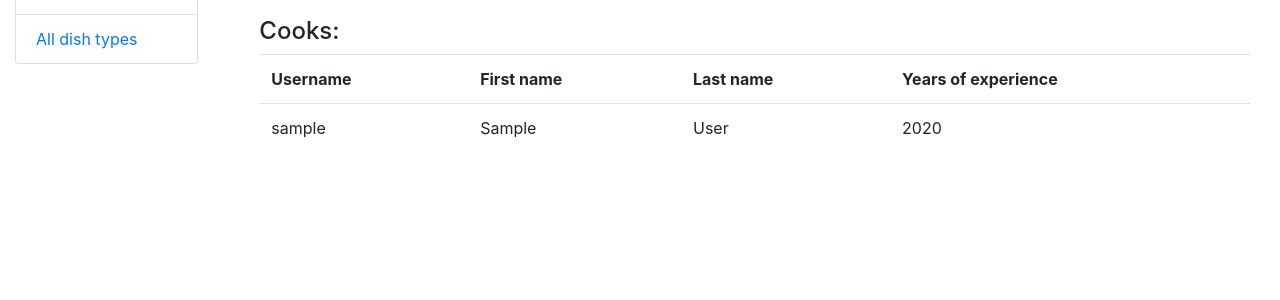
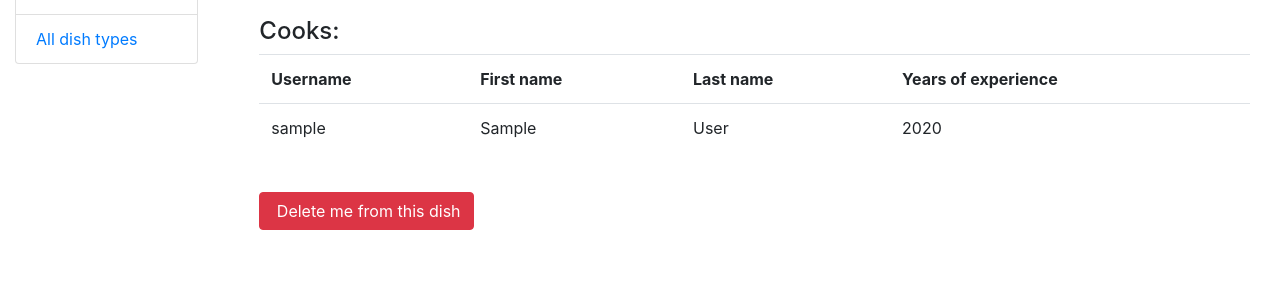
Before and after one commit to svitlana-savikhina/restaurant-kitchen-service, a Django app: page /dishes/1/ in a window 1280 px wide. Shown: the part 276-576 px from the top of the page. Run offline with Django 4.2, Linux system fonts and the light colour scheme; a user stored in the database is signed in; tables that the repository leaves empty hold one stand-in row (values such as "Sample post").

Commit message:
Create AssignToDishView, edit urls.py & dish_detail

```diff
--- a/kitchen/urls.py
+++ b/kitchen/urls.py
@@ -9,7 +9,7 @@ from kitchen.views import (
     CookDeleteView,
     DishListView,
     DishDetailView,
-    DishCreateView, DishUpdateView, DishDeleteView,
+    DishCreateView, DishUpdateView, DishDeleteView, AssignToDishView,
 )
 
 urlpatterns = [
@@ -54,6 +54,10 @@ urlpatterns = [
         "dishes/<int:pk>/delete/", DishDeleteView.as_view(),
         name="dish-delete",
     ),
+    path(
+        "dishes/<int:pk>/assigning/", AssignToDishView.as_view(),
+        name="cook-assigning",
+    ),
 ]
 
 app_name = "kitchen"
--- a/kitchen/views.py
+++ b/kitchen/views.py
@@ -1,5 +1,5 @@
 from django.contrib.auth.mixins import LoginRequiredMixin
-from django.shortcuts import render
+from django.shortcuts import render, get_object_or_404, redirect
 from django.urls import reverse_lazy
 from django.views import generic
 
@@ -77,3 +77,18 @@ class DishDeleteView(LoginRequiredMixin, generic.DeleteView):
     model = Dish
     template_name = "kitchen/dish_confirm_delete.html"
     success_url = reverse_lazy("kitchen:dish-list")
+
+
+class AssignToDishView(LoginRequiredMixin, generic.UpdateView):
+    model = Dish
+    fields = []
+
+    def post(self, request, *args, **kwargs):
+        pk = kwargs.get("pk")
+        dish = get_object_or_404(Dish, id=pk)
+        if request.user in dish.cooks.all():
+            dish.cooks.remove(request.user)
+        else:
+            dish.cooks.add(request.user)
+
+        return redirect("kitchen:dish-detail", pk)
--- a/templates/kitchen/dish_detail.html
+++ b/templates/kitchen/dish_detail.html
@@ -40,6 +40,19 @@
         </tr>
   {% endfor %}
     </table>
+     <br>
+     {% if user in dish.cooks.all %}
+  <form action="{% url 'kitchen:cook-assigning' pk=dish.id %}" method="post">
+  {% csrf_token %}
+  <input type="submit" value=" Delete me from this dish" class="btn btn-danger">
+  </form>
+
+  {% else %}
+ <form action="{% url 'kitchen:cook-assigning' pk=dish.id %}" method="post">
+  {% csrf_token %}
+  <input type="submit" value="Assign me to this dish" class="btn btn-success">
+  </form>
+  {% endif %}
      </div>
    </div>
 
```
